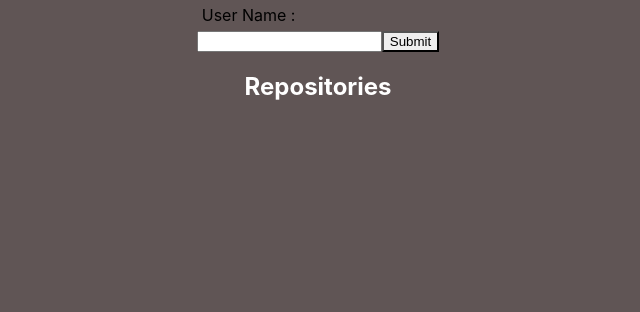
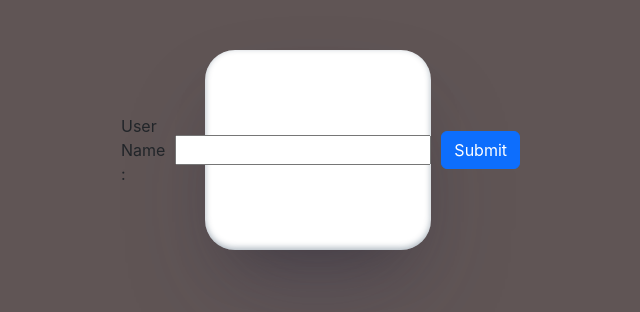
Before and after one commit to Jothishwar/github-pinned-repos, a React (Create React App) app: page / in a window 1280 px wide. Shown: the top 312 px of the page, without its empty margins (322-962 px from the left). Built offline with nearby package versions, Linux system fonts and the light colour scheme.

Commit message:
changes in structure of app

```diff
--- a/package.json
+++ b/package.json
@@ -4,7 +4,6 @@
   "version": "0.1.0",
   "private": true,
   "dependencies": {
-    "@chakra-ui/button": "^2.0.16",
     "@testing-library/jest-dom": "^5.16.5",
     "@testing-library/react": "^13.4.0",
     "@testing-library/user-event": "^13.5.0",
@@ -39,5 +38,9 @@
       "last 1 firefox version",
       "last 1 safari version"
     ]
+  },
+  "devDependencies": {
+    "bootstrap": "^5.2.3",
+    "react-bootstrap": "^2.7.0"
   }
 }
--- a/public/index.html
+++ b/public/index.html
@@ -25,6 +25,12 @@
       Learn how to configure a non-root public URL by running `npm run build`.
     -->
     <script src="https://cdn.lordicon.com/ritcuqlt.js"></script>
+    <link
+      rel="stylesheet"
+      href="https://cdn.jsdelivr.net/npm/bootstrap@5.2.3/dist/css/bootstrap.min.css"
+      integrity="sha384-rbsA2VBKQhggwzxH7pPCaAqO46MgnOM80zW1RWuH61DGLwZJEdK2Kadq2F9CUG65"
+      crossorigin="anonymous"
+    />
     <title>Github user</title>
   </head>
   <body>
--- a/src/App.css
+++ b/src/App.css
@@ -1,9 +1,9 @@
 body{
+	background-color: #605555;
+	height: 100vh;
 	display: flex;
-	flex-direction: column;
+	margin: auto;
 	justify-content: center;
-	align-items: center;
-	background-color: #605555;
 }
 
 .app{
@@ -13,21 +13,44 @@ body{
 	align-items: center;
 }
 
+.input_container{
+	margin-top: 50px;
+	display: flex;
+	justify-content: center;
+	align-items: center;
+	height: 200px;
+	width: 50%;
+	border-radius: 30px;
+	background-color: white;
+	box-shadow: rgba(50, 50, 93, 0.25) 0px 50px 100px -20px, rgba(0, 0, 0, 0.3) 0px 30px 60px -30px, rgba(10, 37, 64, 0.35) 0px -2px 6px 0px inset;
+}
+.input_container p{
+	margin-right: 10px;
+}
+.input_container button{
+	margin-left:10px;
+}
 h2{
 	color: white;
+}
+.repos_container{
+	display: flex;
+	flex-direction: column;
+	align-items: center;
+	margin: 20px 20px;
+	width: 90vw;
 }
 .repos{
 	display: flex;
 	justify-content: center;
 	align-items: center;
-	width: 100vw;
 	height: auto;
 	flex-wrap: wrap;
 }
 .card_container{
 	background-color: white;
 	width: 300px;
-	height: 260px;
+	min-height: 260px;
 /*	border: 2px solid red;*/
 	box-shadow: rgba(50, 50, 93, 0.25) 0px 50px 100px -20px, rgba(0, 0, 0, 0.3) 0px 30px 60px -30px, rgba(10, 37, 64, 0.35) 0px -2px 6px 0px inset;
 	margin: 10px;
@@ -55,6 +78,14 @@ h2{
 .repo_details h5,h4{
 	margin: 5px;
 }
+.repo_details h4{
+	font-size: 20px;
+	font-weight: 600;
+}
+.repo_details h5{
+	font-size: 15px;
+	font-weight: 600;
+}
 .data{
 	display: flex;
 	align-items: center;
@@ -62,6 +93,9 @@ h2{
 
 .data h5,p{
 	margin: 5px;
+}
+.data h5{
+	font-size: 15px;
 }
 
 a{
--- a/src/App.js
+++ b/src/App.js
@@ -1,12 +1,13 @@
 import './App.css';
-import { useState, useEffect } from 'react';
-import Card from './components/Card';
-import { Button } from "@chakra-ui/button";
+import { useState} from 'react';
+
+import Repositories from './components/Repositories';
+import { Button } from 'react-bootstrap';
 
 function App() {
 
-  const [user,setUser] = useState('jothishwar');
-  const [items, setItems] = useState([]);
+  const [user,setUser] = useState(null);
+  const [items, setItems] = useState(null);
 
   const fetchData= () => {
       const fetchRepos = async () => {
@@ -25,19 +26,14 @@ function App() {
   }
   return (
     <div className="app">
-      <div>
+      <div className='input_container'>
         <p htmlFor='username'>User Name :</p>
         <input type="text" name='username' onChange={handleChange} />
-        <Button colorScheme="teal" size='md' onClick={handleSubmit} >Submit</Button>
+        <Button variant="primary" onClick={handleSubmit} >Submit</Button>
       </div>
-      <h2>Repositories</h2>
-      {items && (<>
-        <div className="repos">
-          {items.map((item) => (
-            <Card key={items.indexOf(item)} data={item} user={user} />
-          ))}
-        </div>
-      </>)}
+      {items && (
+        <Repositories items={items} user={user} />
+      )}
     </div>
   );
 }
--- a/src/components/Card.js
+++ b/src/components/Card.js
@@ -18,9 +18,9 @@ function Card({data,user}) {
 					<h4>{data.owner}</h4>
 					<a href={data.link} target="__blank" >
 						<h5>{data.repo}</h5>
-						<svg xmlns="http://www.w3.org/2000/svg" width="12" height="12" fill="currentColor" class="bi bi-box-arrow-up-right" viewBox="0 0 16 16">
-						  <path fill-rule="evenodd" d="M8.636 3.5a.5.5 0 0 0-.5-.5H1.5A1.5 1.5 0 0 0 0 4.5v10A1.5 1.5 0 0 0 1.5 16h10a1.5 1.5 0 0 0 1.5-1.5V7.864a.5.5 0 0 0-1 0V14.5a.5.5 0 0 1-.5.5h-10a.5.5 0 0 1-.5-.5v-10a.5.5 0 0 1 .5-.5h6.636a.5.5 0 0 0 .5-.5z"/>
-						  <path fill-rule="evenodd" d="M16 .5a.5.5 0 0 0-.5-.5h-5a.5.5 0 0 0 0 1h3.793L6.146 9.146a.5.5 0 1 0 .708.708L15 1.707V5.5a.5.5 0 0 0 1 0v-5z"/>
+						<svg xmlns="http://www.w3.org/2000/svg" width="12" height="12" fill="currentColor" className="bi bi-box-arrow-up-right" viewBox="0 0 16 16">
+						  <path fillRule="evenodd" d="M8.636 3.5a.5.5 0 0 0-.5-.5H1.5A1.5 1.5 0 0 0 0 4.5v10A1.5 1.5 0 0 0 1.5 16h10a1.5 1.5 0 0 0 1.5-1.5V7.864a.5.5 0 0 0-1 0V14.5a.5.5 0 0 1-.5.5h-10a.5.5 0 0 1-.5-.5v-10a.5.5 0 0 1 .5-.5h6.636a.5.5 0 0 0 .5-.5z"/>
+						  <path fillRule="evenodd" d="M16 .5a.5.5 0 0 0-.5-.5h-5a.5.5 0 0 0 0 1h3.793L6.146 9.146a.5.5 0 1 0 .708.708L15 1.707V5.5a.5.5 0 0 0 1 0v-5z"/>
 						</svg>
 					</a>
 				</div>
--- /dev/null
+++ b/src/components/Repositories.js
@@ -0,0 +1,21 @@
+import React from 'react';
+import Card from './Card';
+
+function Repositories({items,user}) {
+	return (
+		<div className='repos_container'>
+			{items && (
+			<>
+			  <h2>Repositories</h2>
+			  <div className="repos">
+			    {items.map((item) => (
+			      <Card key={items.indexOf(item)} data={item} user={user} />
+			    ))}
+			  </div>
+			</>
+			)}
+		</div>
+	)
+}
+
+export default Repositories;
```
Also changed, not shown: 1 other file (tests, documents, lock files or other folders).
